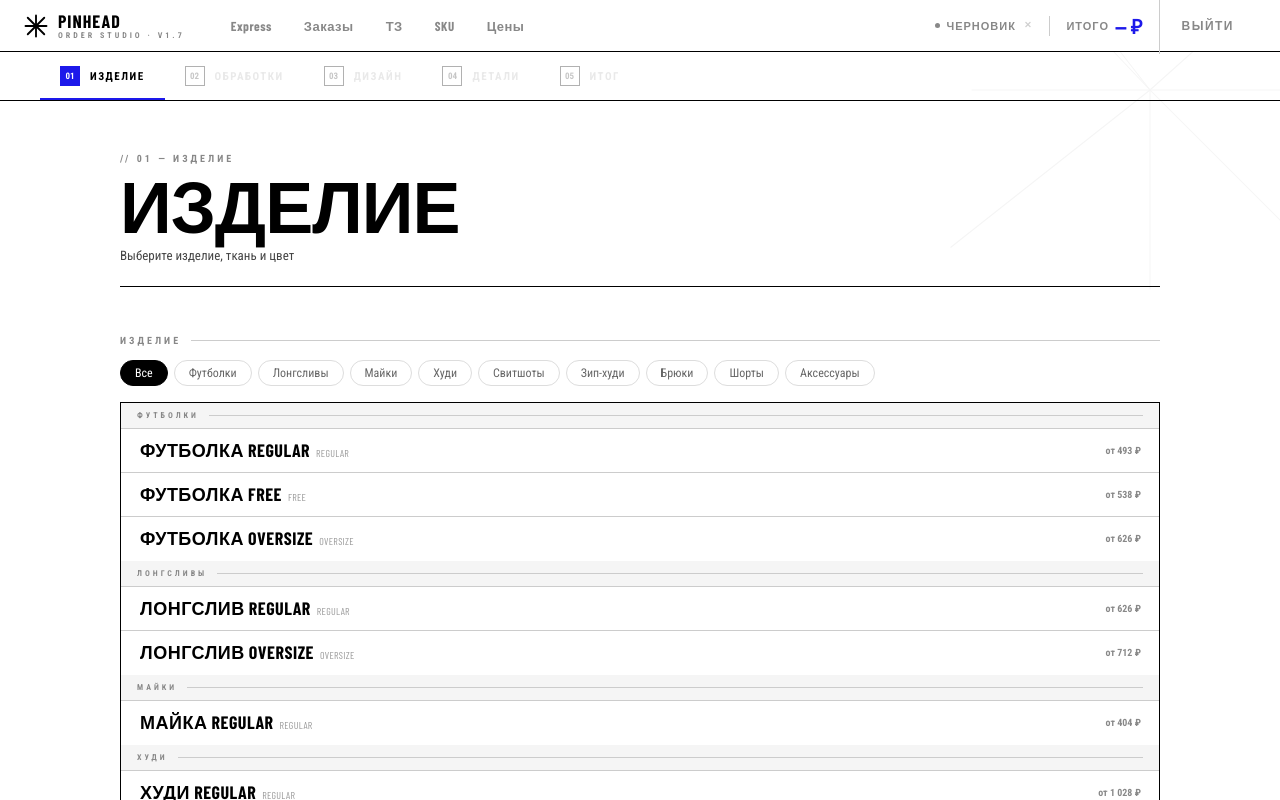
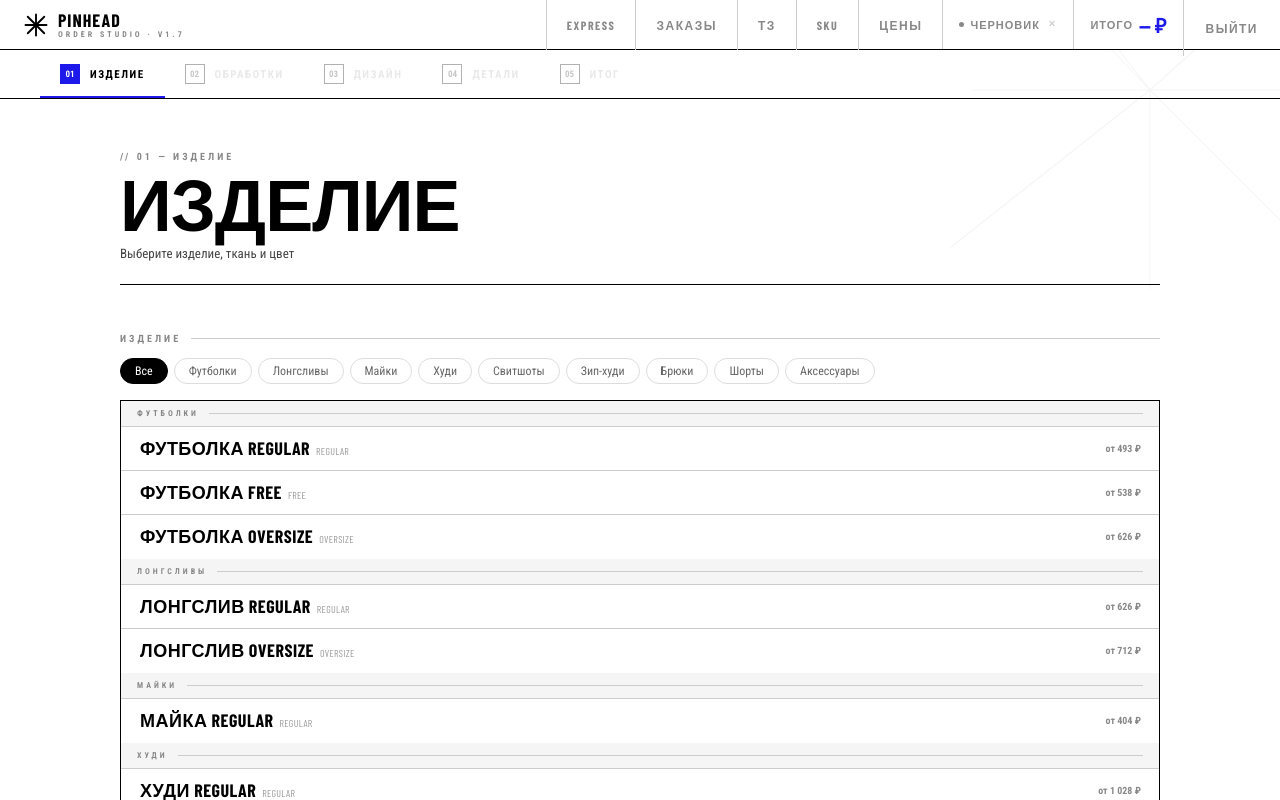
Before and after one commit to margolinilya-create/PinheadOS, a React (Vite) app in the folder pinhead-react/: page / in a window 1280 px wide. Shown: the top 800 px of the page. Built offline with nearby package versions, Linux system fonts and the light colour scheme; a web font is replaced by a local one.

Commit message:
Fix header layout — restore full-height stretch structure
Switched back to align-items:stretch with height:50px for proper
vertical centering. Nav buttons and right section use border-left
separators and full-height cells like before.

https://claude.ai/code/session_014jbtLfWnVvHd1Qfh4dFZjn

```diff
--- a/pinhead-react/src/App.css
+++ b/pinhead-react/src/App.css
@@ -9,13 +9,12 @@
 
 /* ── Header ── */
 header {
-  display:flex; align-items:center; height:52px; gap:0;
+  display:flex; align-items:stretch; height:50px;
   border-bottom:1.5px solid var(--black);
   position:sticky; top:0; background:var(--white); z-index:100;
   font-family:'Barlow Condensed',sans-serif;
-  padding:0 24px;
-}
-.logo { display:flex; align-items:center; gap:10px; flex-shrink:0; cursor:pointer; }
+}
+.logo { display:flex; align-items:center; gap:10px; padding:0 24px; flex-shrink:0; cursor:pointer; }
 .logo-mark { width:24px; height:24px; flex-shrink:0; }
 .logo-text {
   font-family:'Barlow Condensed',sans-serif; font-size:18px; font-weight:900;
@@ -28,25 +27,27 @@ header {
 
 /* Navigation tabs */
 .header-nav {
-  display:flex; align-items:center; gap:4px;
-  margin-left:32px;
+  display:flex; align-items:stretch;
+  margin-left:auto;
 }
 .header-nav-btn {
-  background:none; border:none; border-radius:6px;
-  color:var(--text-dim); padding:6px 14px;
+  background:none; border:none; border-left:1px solid var(--border-light);
+  color:var(--text-dim); height:50px; padding:0 20px;
   cursor:pointer; font-family:'Barlow Condensed',sans-serif;
-  font-size:13px; font-weight:700; letter-spacing:.5px;
-  transition:background .12s, color .12s; white-space:nowrap;
+  font-size:12px; font-weight:800; text-transform:uppercase; letter-spacing:1.5px;
+  display:flex; align-items:center;
+  transition:background .12s, color .12s; white-space:nowrap; flex-shrink:0;
 }
 .header-nav-btn:hover { background:var(--bg3); color:var(--black); }
 .header-nav-btn.active { background:var(--black); color:var(--white); }
 
 /* Right section */
 .header-right {
-  display:flex; align-items:center; gap:16px; margin-left:auto;
+  display:flex; align-items:stretch; margin-left:0;
 }
 .header-draft {
   display:flex; align-items:center; gap:6px;
+  padding:0 16px; border-left:1px solid var(--border-light);
 }
 .draft-dot { width:5px; height:5px; border-radius:50%; background:var(--text-dim); flex-shrink:0; transition:background .3s; }
 .draft-dot.saving { background:#b89000; }
@@ -62,7 +63,7 @@ header {
 .draft-reset-btn:hover { opacity:1; color:var(--black); }
 .header-total {
   display:flex; align-items:center; gap:6px;
-  padding-left:16px; border-left:1px solid var(--border-light);
+  padding:0 16px; border-left:1px solid var(--border-light);
 }
 .total-label {
   font-family:'Barlow Condensed',sans-serif; font-size:11px; font-weight:700;
@@ -74,12 +75,13 @@ header {
 }
 .header-logout {
   background:none; border:none; border-left:1px solid var(--border-light);
-  color:var(--text-dim); padding:0 0 0 16px;
+  color:var(--text-dim); height:50px; padding:0 20px;
   cursor:pointer; font-family:'Barlow Condensed',sans-serif;
   font-size:11px; font-weight:700; text-transform:uppercase; letter-spacing:1px;
-  transition:color .12s; white-space:nowrap;
-}
-.header-logout:hover { color:var(--black); }
+  display:flex; align-items:center;
+  transition:background .12s, color .12s; white-space:nowrap;
+}
+.header-logout:hover { background:var(--bg3); color:var(--black); }
 
 /* ── Progress Bar ── */
 .progress-bar {
```
